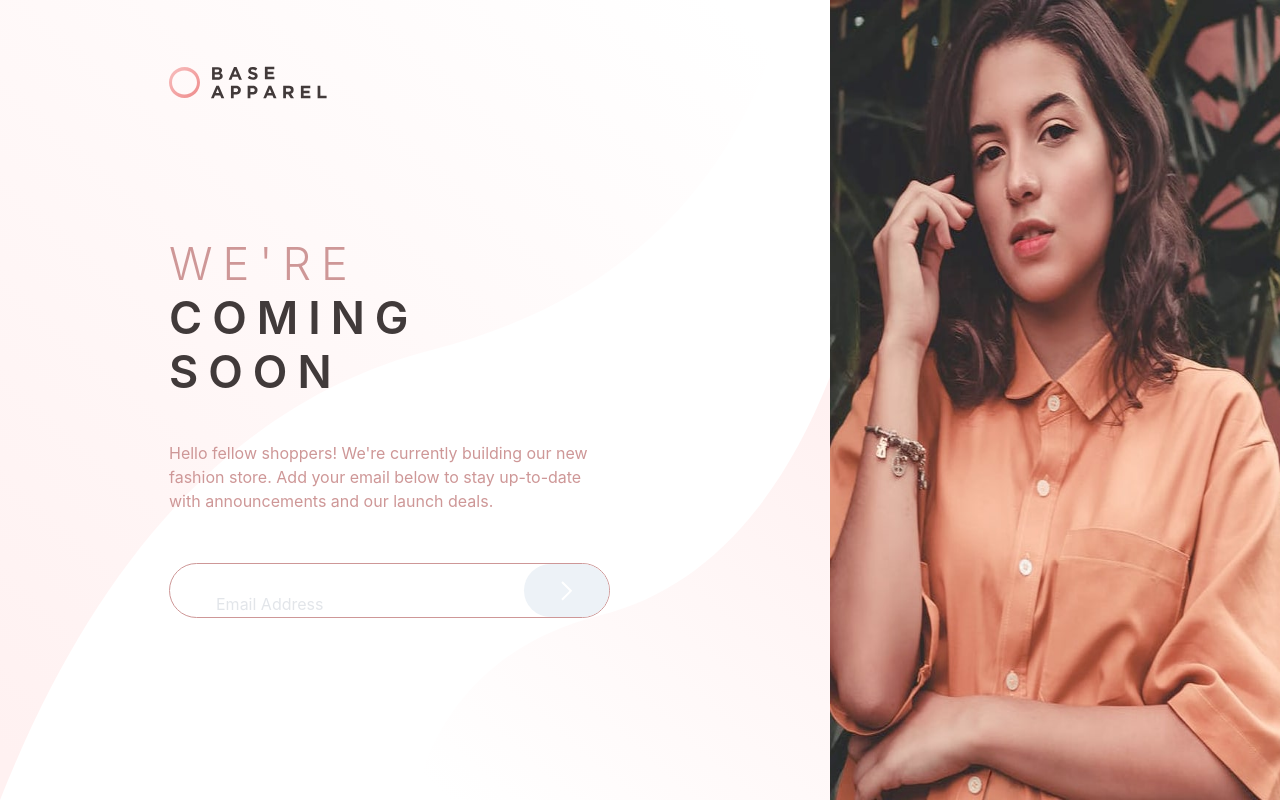
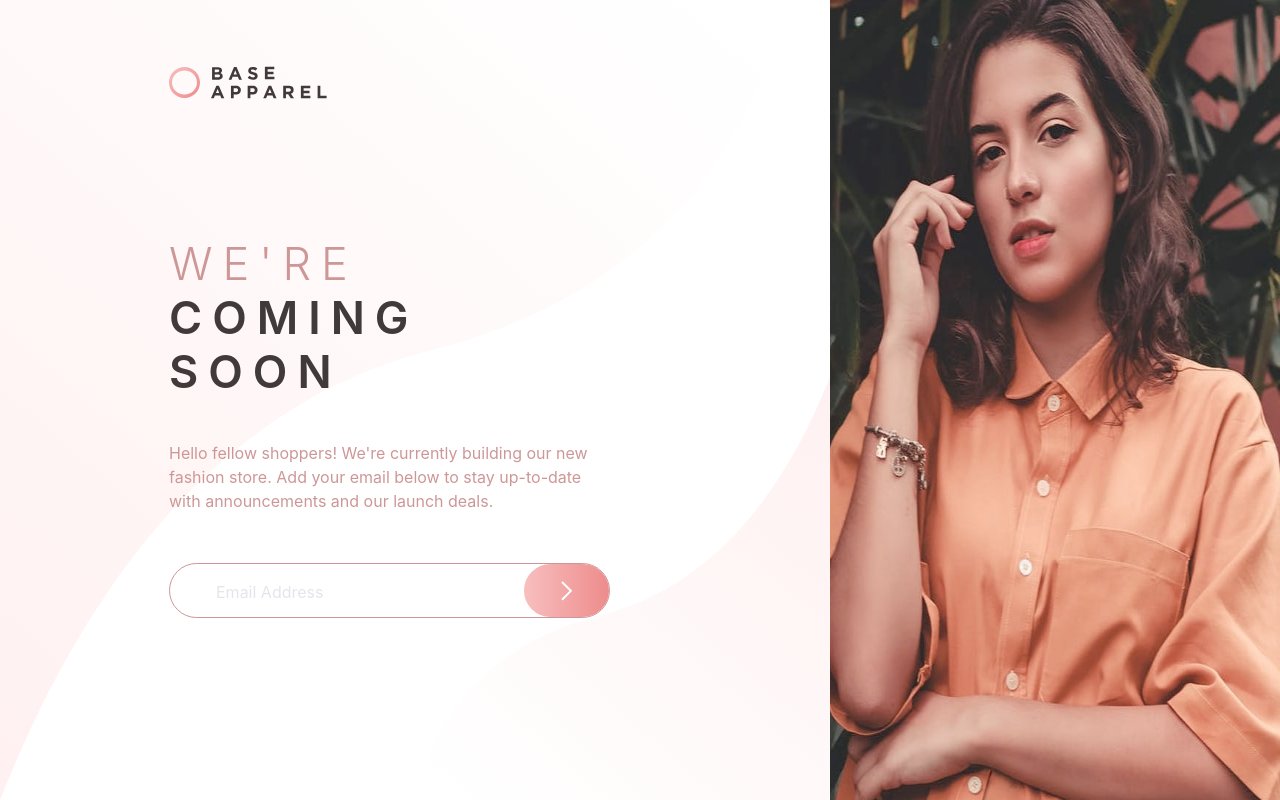
Before and after one commit to horoserp/coming-soon, a React (Create React App) app: page / in a window 1280 px wide. Built offline with nearby package versions, Linux system fonts and the light colour scheme.

Commit message:
Remove box-shadow, outline and border from input.

```diff
--- a/src/App.css
+++ b/src/App.css
@@ -67,8 +67,12 @@ h1 {
   border: none;
 }
 
-.input:focus {
-  outline: none;
+.input:focus-visible,
+.input[aria-invalid="true"],
+.input[data-invalid] {
+  outline: none !important;
+  border: none !important;
+  box-shadow: none !important;
 }
 
 ::placeholder {
@@ -76,8 +80,12 @@ h1 {
   opacity: 0.2;
 }
 
-button {
-  background-image: linear-gradient(to right, var(--RedA), var(--RedB));
+.button {
+  background-image: linear-gradient(
+    to right,
+    var(--RedA),
+    var(--RedB)
+  ) !important;
   border: none;
 }
 
--- a/src/components/EmailInput.js
+++ b/src/components/EmailInput.js
@@ -39,7 +39,7 @@ const EmailInput = () => {
           className={`formContainer ${formik.errors.email ? "red" : ""}`}
           borderRadius={30}
           w={"100%"}
-          h={"55px"}
+          h={55}
           pl={30}
         >
           <Input
@@ -48,7 +48,7 @@ const EmailInput = () => {
             name="email"
             type="email"
             placeholder="Email Address"
-            py={10}
+            py={7}
             border={"none"}
             flexGrow={2}
             onChange={formik.handleChange}
@@ -66,7 +66,13 @@ const EmailInput = () => {
               />
             )}
           </div>
-          <Button type="submit" w={"100px"} h={"100%"} rounded={"30px"}>
+          <Button
+            className="button"
+            type="submit"
+            w={"100px"}
+            h={"100%"}
+            rounded={30}
+          >
             <Image
               src="/coming-soon/assets/images/icon-arrow.svg"
               alt="Submit"
```
